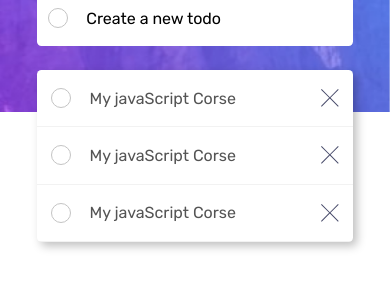
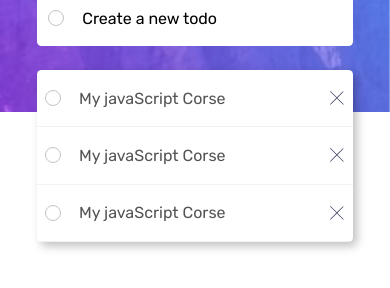
Before and after one commit to abdouAoufi/ToDo-App, a website: page index.html in a window 390 px wide. Shown: the part 168-456 px from the top of the page. Drawn offline with nearby package versions, Linux system fonts and the light colour scheme.

Commit message:
fixe padding for small phone

```diff
--- a/design/style/main.scss
+++ b/design/style/main.scss
@@ -1,14 +1,13 @@
-@import 'colors';
-@import url('https://fonts.googleapis.com/css2?family=Rubik:ital@0;1&display=swap');
+@import "colors";
+@import url("https://fonts.googleapis.com/css2?family=Rubik:ital@0;1&display=swap");
 
-
-$radius : 4.5px;
+$radius: 4.5px;
 
 body {
   margin: 0;
   padding: 0;
   background-color: $primary_light;
-    font-family: 'Rubik', sans-serif;
+  font-family: "Rubik", sans-serif;
 }
 
 * {
@@ -16,26 +15,25 @@ body {
 }
 
 @mixin phone {
-    @media (max-width : 420px) {
+  @media (max-width: 420px) {
     @content;
   }
 }
 
 @mixin small-phone {
-    @media (max-width : 320px) {
+  @media (max-width: 320px) {
     @content;
   }
 }
 
 @mixin tablet {
-    @media (max-width : 768px) {
+  @media (max-width: 768px) {
     @content;
   }
 }
 
-
 @mixin desktop {
-    @media (min-width : 1024px) {
+  @media (min-width: 1024px) {
     @content;
   }
 }
@@ -54,28 +52,26 @@ body {
   background-position: center;
   z-index: -1;
 
-
-
-    @include small-phone {}
+  @include small-phone {
+  }
 }
 
 .light-bg {
-    background: url('images/bg-desktop-light.jpg');
+  background: url("images/bg-desktop-light.jpg");
 
   @include phone {
-        background: url('images/bg-mobile-light.jpg');
+    background: url("images/bg-mobile-light.jpg");
     background-repeat: no-repeat;
     background-size: cover;
     background-position: center;
   }
 }
 
-
 .dark-bg {
-    background: url('images/bg-desktop-dark.jpg');
+  background: url("images/bg-desktop-dark.jpg");
 
   @include phone {
-        background: url('images/bg-mobile-dark.jpg');
+    background: url("images/bg-mobile-dark.jpg");
     background-repeat: no-repeat;
     background-size: cover;
     background-position: center;
@@ -89,12 +85,13 @@ body {
 input {
   outline: none;
   border: none;
-    font-size: 1.0rem;
+  font-size: 1rem;
   font-weight: 550;
   background-color: inherit;
-    font-family: 'Rubik', sans-serif;
-
-
+  font-family: "Rubik", sans-serif;
+  @include small-phone {
+    font-size: 0.8rem;
+  }
 }
 
 .check {
@@ -109,7 +106,7 @@ input {
   align-items: center;
 
   &__container {
-        font-family: 'Rubik', sans-serif;
+    font-family: "Rubik", sans-serif;
     padding-top: 5.5rem;
     margin-right: auto;
     margin-left: auto;
@@ -148,11 +145,7 @@ input {
       .changeMode {
         cursor: pointer;
       }
-
     }
-
-
-
 
     .create-note {
       display: flex;
@@ -162,11 +155,6 @@ input {
       margin-bottom: 1.5rem;
       background-color: white;
       color: #262626;
-
-
-
-
-
     }
 
     .todo-container {
@@ -186,31 +174,25 @@ input {
         border-bottom: 1px solid rgba($color: #000000, $alpha: 0.05);
 
         @include phone {
-                    padding: 1.1rem 0.9rem;
+          padding: 1.1rem 0.5rem;
           justify-content: space-around;
         }
 
-                input[type=text] {
+        input[type="text"] {
           flex: 2;
         }
 
         .check {
-                    margin-right: 1rem;
+          //   margin-right: 1rem;
         }
-
 
         img {
           cursor: pointer;
           max-width: 100%;
         }
-
       }
     }
-
-
-
   }
-
 }
 
 .darkmode {
@@ -236,24 +218,32 @@ input {
       color: #e2f3f5;
     }
   }
-
-
 }
 
 .moon .changeMode {
-    src: '/images/icon-sun.svg';
+  src: "/images/icon-sun.svg";
+}
+
+.delete {
+  width: 1rem;
+  height: 1rem;
+  padding: 1px;
 }
 
 .check {
   margin-right: 1rem;
-    width: 20px;
-    height: 20px;
+  width: 1rem;
+  height: 1rem;
   padding: 3px;
   place-items: center;
   display: grid;
   border-radius: 50%;
   border: 1px solid #c4c4c4;
   cursor: pointer;
+
+  @include small-phone {
+    margin-right: 3px;
+  }
 
   img {
     margin: auto;
@@ -263,7 +253,14 @@ input {
 }
 
 .active {
-    background-image: linear-gradient(to right, #9c1de7, #8a1ed3, #781ebf, #681dac, #581b98);
+  background-image: linear-gradient(
+    to right,
+    #9c1de7,
+    #8a1ed3,
+    #781ebf,
+    #681dac,
+    #581b98
+  );
 }
 
 .check-dark {
```
Also changed, not shown: design/style/main.css, 1 other file. Lines whose indentation alone changed are shown as unchanged.
